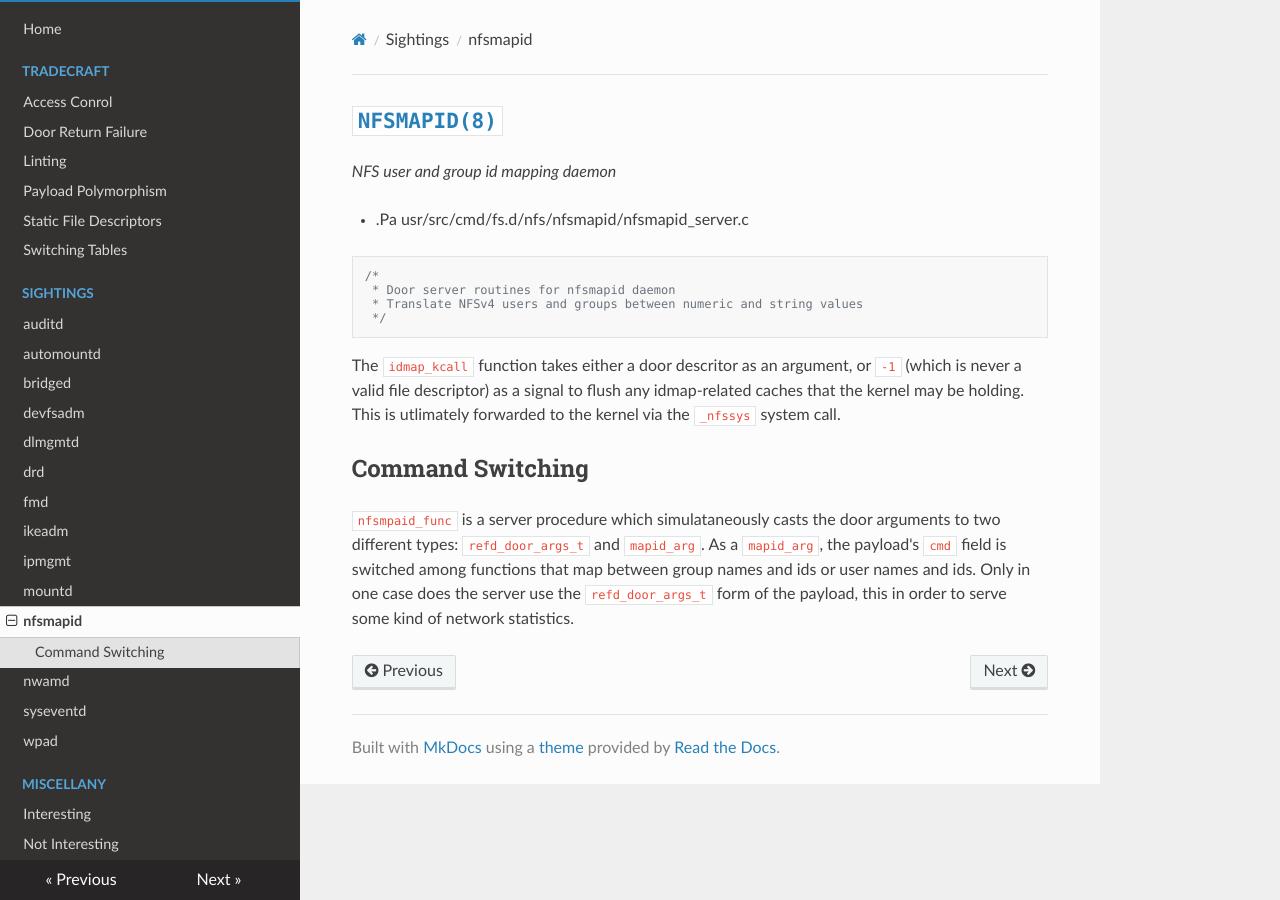
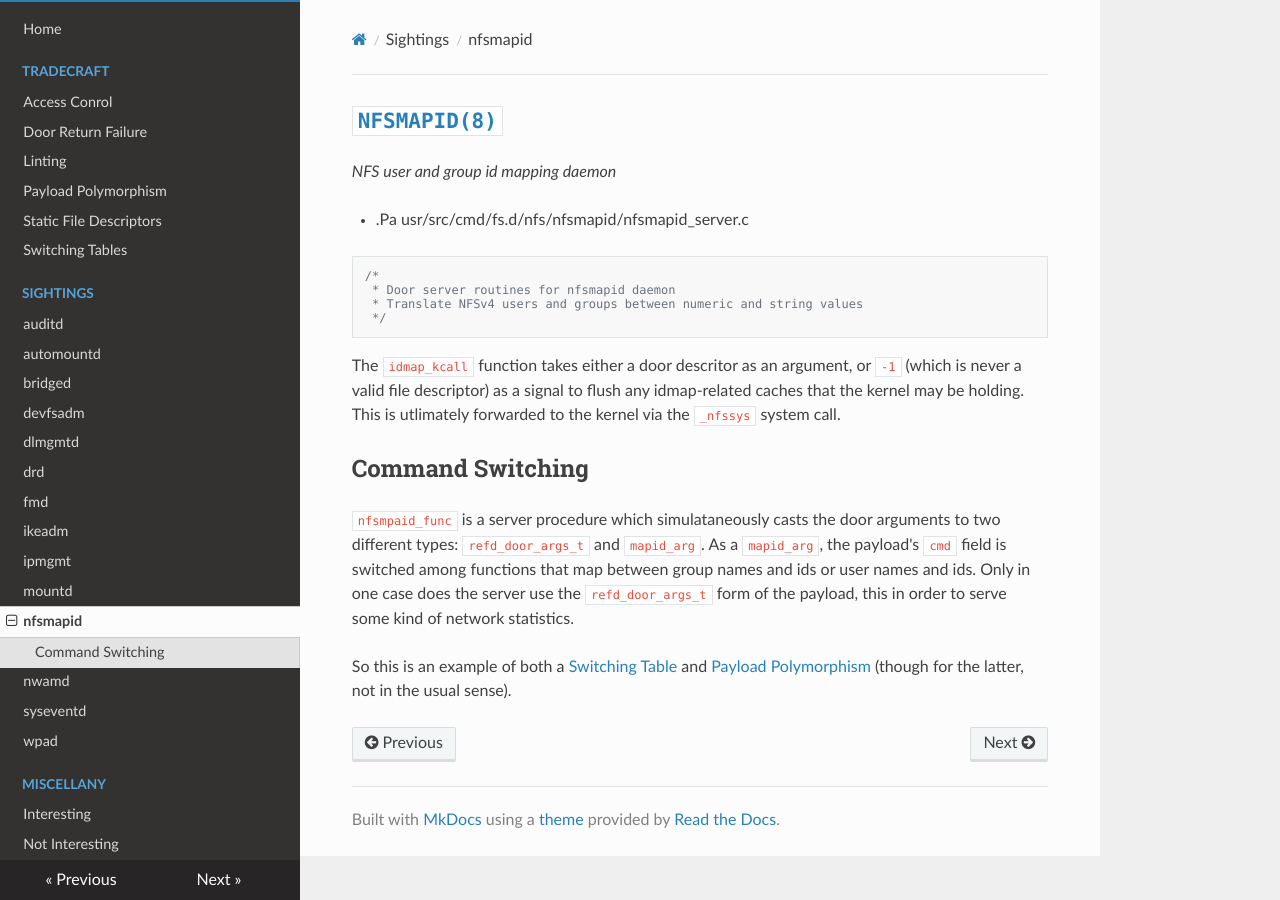
Before and after one commit to robertdfrench/doors-in-the-wild, an MkDocs documentation site: the page built from docs/nfsmapid.md, in a window 1280 px wide. Built offline with MkDocs 1.6.1, drawn with Linux system fonts in a browser that asks for light colours; nearby versions of some CDN libraries.

Commit message:
Link back to observed tradecraft

```diff
--- a/docs/nfsmapid.md
+++ b/docs/nfsmapid.md
@@ -23,3 +23,7 @@ arguments to two different types: `refd_door_args_t` and `mapid_arg`. As a
 between group names and ids or user names and ids. Only in one case does
 the server use the `refd_door_args_t` form of the payload, this in order to
 serve some kind of network statistics.
+
+So this is an example of both a [Switching Table](switching_table.md) and
+[Payload Polymorphism](payload_polymorphism.md) (though for the latter, not in
+the usual sense).
```
